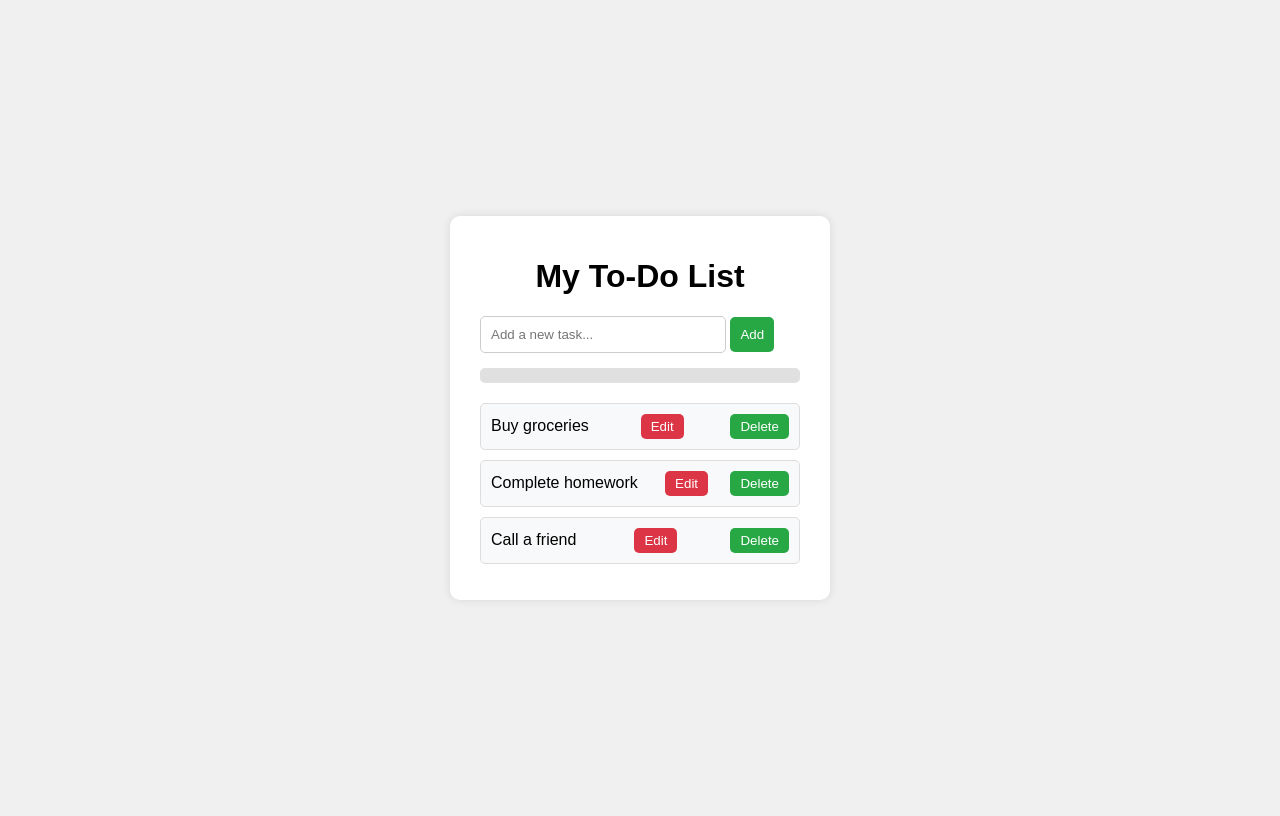
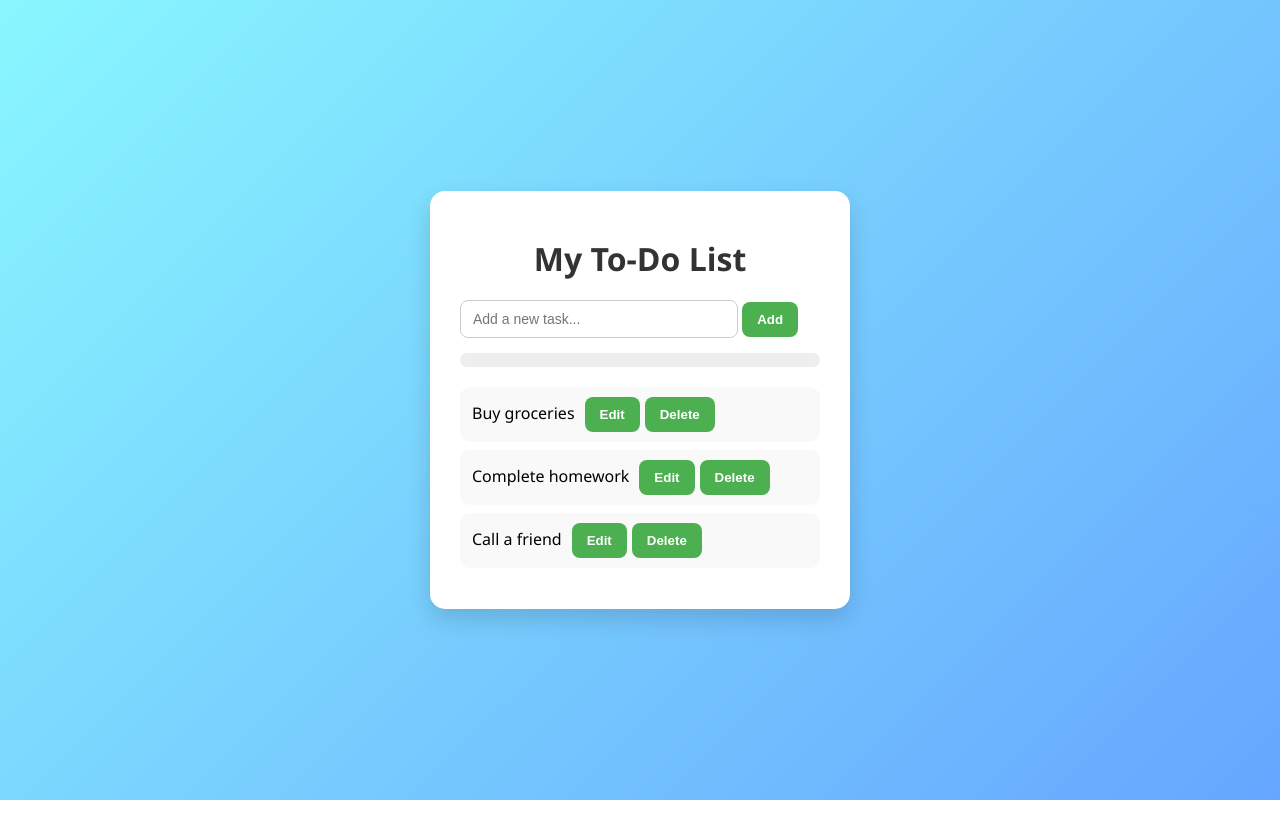
Before and after one commit to bommasaniradhika64-dev/todolist, a plain HTML site: page index.html in a window 1280 px wide. Drawn offline with Linux system fonts and the light colour scheme.

Commit message:
Refactor CSS for improved styling and layout
Updated styles for body, container, and elements to enhance UI.

```diff
--- a/style.css
+++ b/style.css
@@ -1,101 +1,95 @@
+
     body {
-    font-family: Arial, sans-serif;
-    background-color: #f0f0f0;
+        font-family: 'Segoe UI', Tahoma, Geneva, Verdana, sans-serif;
+        background: linear-gradient(135deg, #89f7fe, #66a6ff);
         display: flex;
         justify-content: center;
         align-items: center;
         height: 100vh;
+        margin: 0;
     }
 
     .container {
-    background-color: white;
-    padding: 20px 30px;
-    border-radius: 10px;
-    box-shadow: 0 0 10px rgba(0,0,0,0.1);
-    width: 320px;
+        background: white;
+        padding: 25px 30px;
+        border-radius: 15px;
+        box-shadow: 0 10px 25px rgba(0,0,0,0.15);
+        width: 360px;
+        transition: transform 0.2s ease;
+    }
+    .container:hover {
+        transform: translateY(-5px);
     }
 
     h1 {
         text-align: center;
+        color: #333;
+        margin-bottom: 20px;
     }
 
     input {
         width: 70%;
-    padding: 10px;
+        padding: 10px 12px;
         border: 1px solid #ccc;
-    border-radius: 5px;
+        border-radius: 8px;
+        font-size: 14px;
+        outline: none;
+        transition: border-color 0.2s ease;
+    }
+    input:focus {
+        border-color: #4caf50;
     }
 
     button {
-    padding: 10px;
+        padding: 10px 15px;
         border: none;
-    background-color: #28a745;
+        border-radius: 8px;
+        background-color: #4caf50;
         color: white;
-    border-radius: 5px;
+        font-weight: bold;
         cursor: pointer;
+        transition: background-color 0.2s ease;
     }
-
     button:hover {
-    background-color: #218838;
+        background-color: #45a049;
     }
 
     ul {
-    list-style-type: none;
-    padding-left: 0;
+        list-style: none;
+        padding: 0;
         margin-top: 20px;
     }
 
     li {
-    padding: 10px;
-    background-color: #f8f9fa;
-    border: 1px solid #ddd;
-    margin-bottom: 10px;
-    border-radius: 5px;
-    display: flex;
-    justify-content: space-between;
-    align-items: center;
+        padding: 10px 12px;
+        margin-bottom: 8px;
+        background-color: #f9f9f9;
+        border-radius: 10px;
+        cursor: pointer;
+        transition: all 0.2s ease;
+    }
+    li:hover {
+        background-color: #e0f7fa;
+        transform: translateX(5px);
+    }
+    li.completed {
+        text-decoration: line-through;
+        color: #999;
+        opacity: 0.7;
     }
 
-li button {
-    padding: 5px 10px;
-}
-
-li button.edit-btn {
-    background-color: #007bff;
-    margin-right: 5px;
-}
-
-li button.edit-btn:hover {
-    background-color: #0069d9;
-}
-
-li button:nth-child(2) {
-    background-color: #dc3545;
-}
-
-li button:nth-child(2):hover {
-    background-color: #c82333;
-}
-
-.completed {
-    text-decoration: line-through;
-    color: gray;
-}
-
-/* Progress bar styling */
     .progress-container {
+        background-color: #eee;
         width: 100%;
-    background-color: #e0e0e0;
-    border-radius: 5px;
+        height: 14px;
+        border-radius: 8px;
         margin-top: 15px;
-    height: 15px;
         overflow: hidden;
     }
-
     #progressBar {
         height: 100%;
         width: 0%;
-    background-color: #28a745;
-    border-radius: 5px;
-    transition: width 0.3s ease;
+        background-color: #4caf50;
+        border-radius: 8px;
+        transition: width 0.4s ease;
     }
```
Lines whose indentation alone changed are shown as unchanged.
